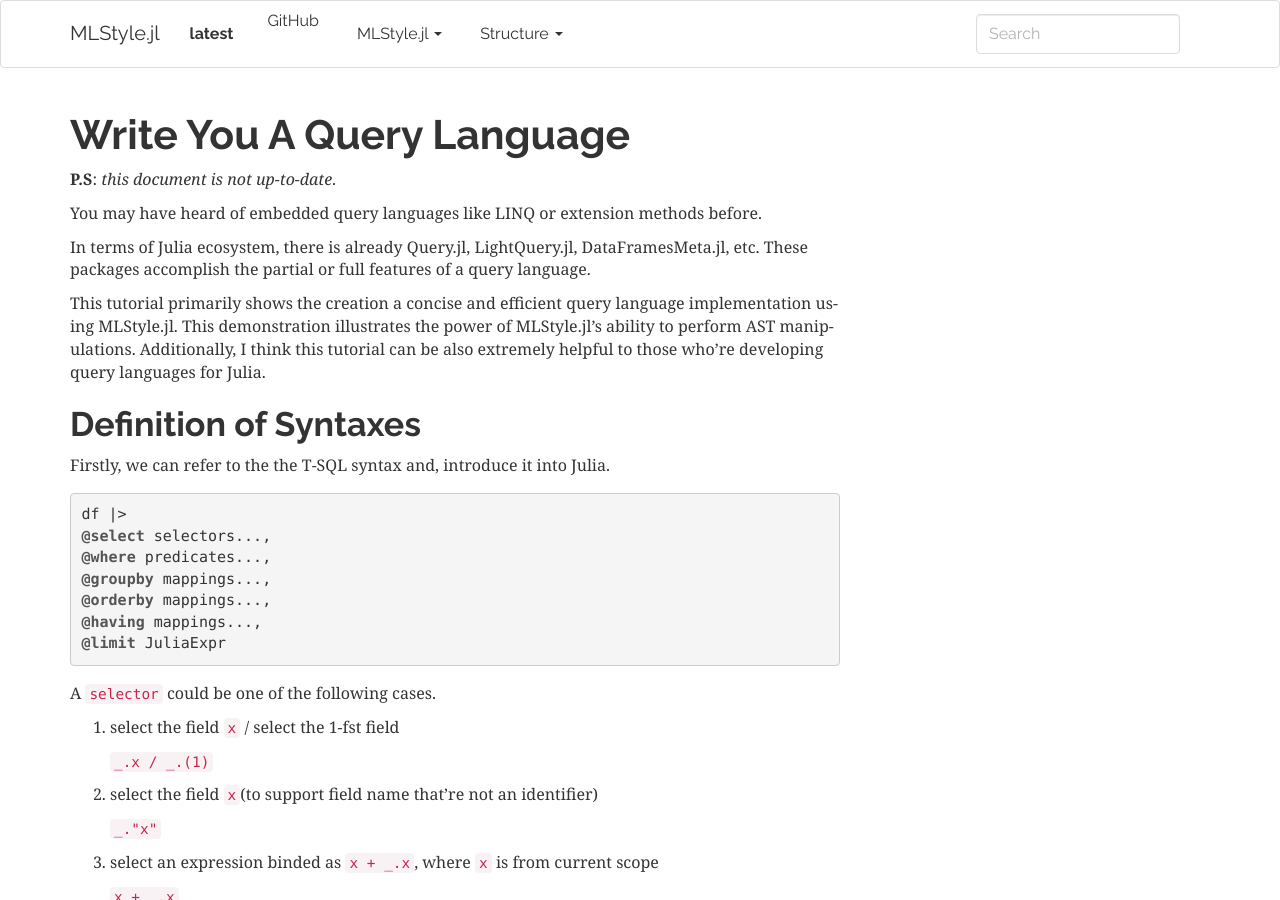
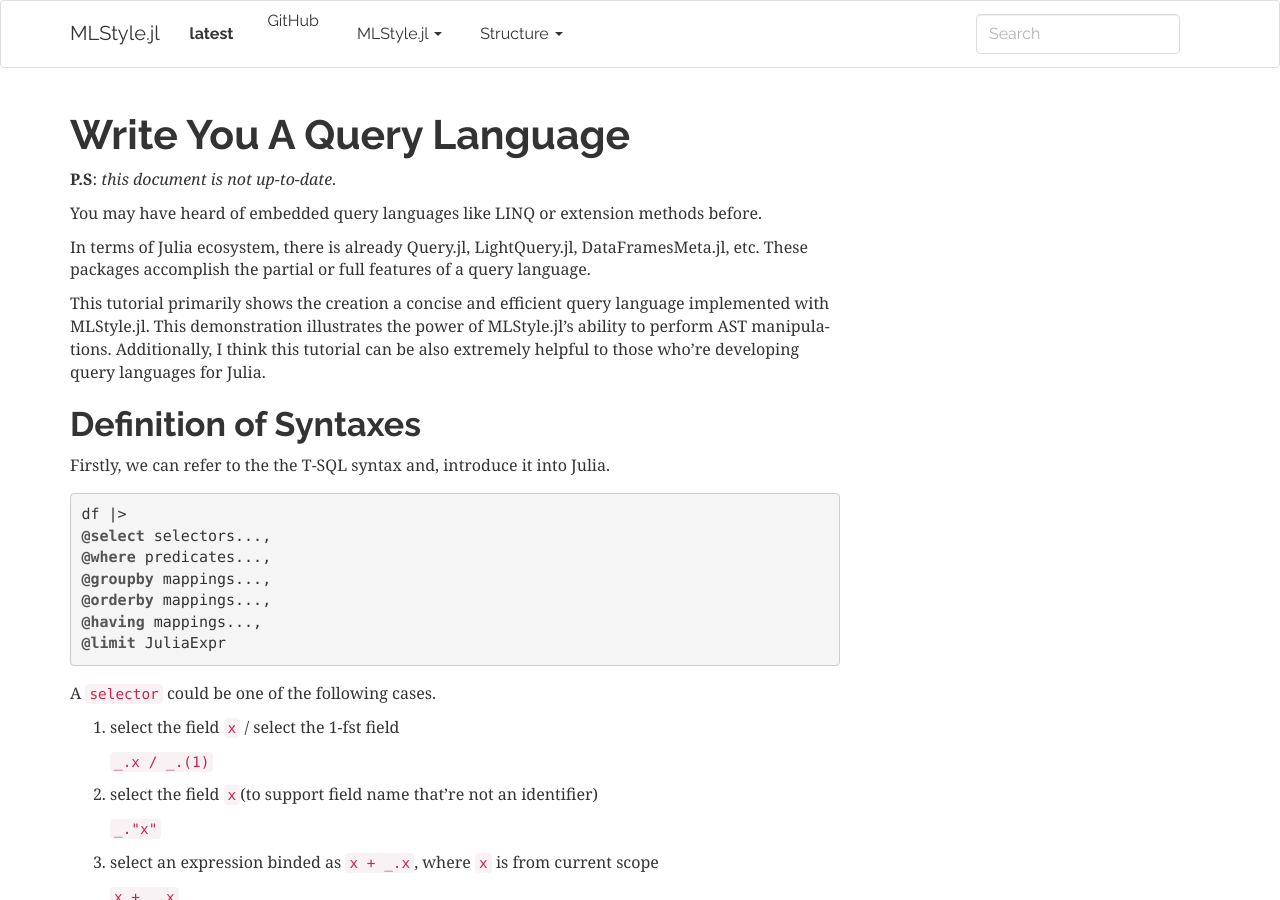
Before and after one commit to thautwarm/MLStyle.jl, a Sphinx documentation site: the page built from docs/tutorials/query-lang.md, in a window 1280 px wide and 900 px high. Built offline with Sphinx 7.4.7, drawn with Linux system fonts in a browser that asks for light colours.

Commit message:
Update docs/tutorials/query-lang.md
Co-authored-by: Mason Protter <mason.protter@icloud.com>

```diff
--- a/docs/tutorials/query-lang.md
+++ b/docs/tutorials/query-lang.md
@@ -7,7 +7,7 @@ You may have heard of embedded query languages like LINQ or extension methods be
 
 In terms of Julia ecosystem, there is already Query.jl, LightQuery.jl, DataFramesMeta.jl, etc. These packages accomplish the partial or full features of a query language.
 
-This tutorial primarily shows the creation a concise and efficient query language implementation using MLStyle.jl. This demonstration illustrates the power of MLStyle.jl's ability to perform AST manipulations. Additionally, I think this tutorial can be also extremely helpful to those who're developing query languages for Julia.
+This tutorial primarily shows the creation a concise and efficient query language implemented  with MLStyle.jl. This demonstration illustrates the power of MLStyle.jl's ability to perform AST manipulations. Additionally, I think this tutorial can be also extremely helpful to those who're developing query languages for Julia.
 
 Definition of Syntaxes
 ------------------------------
```
